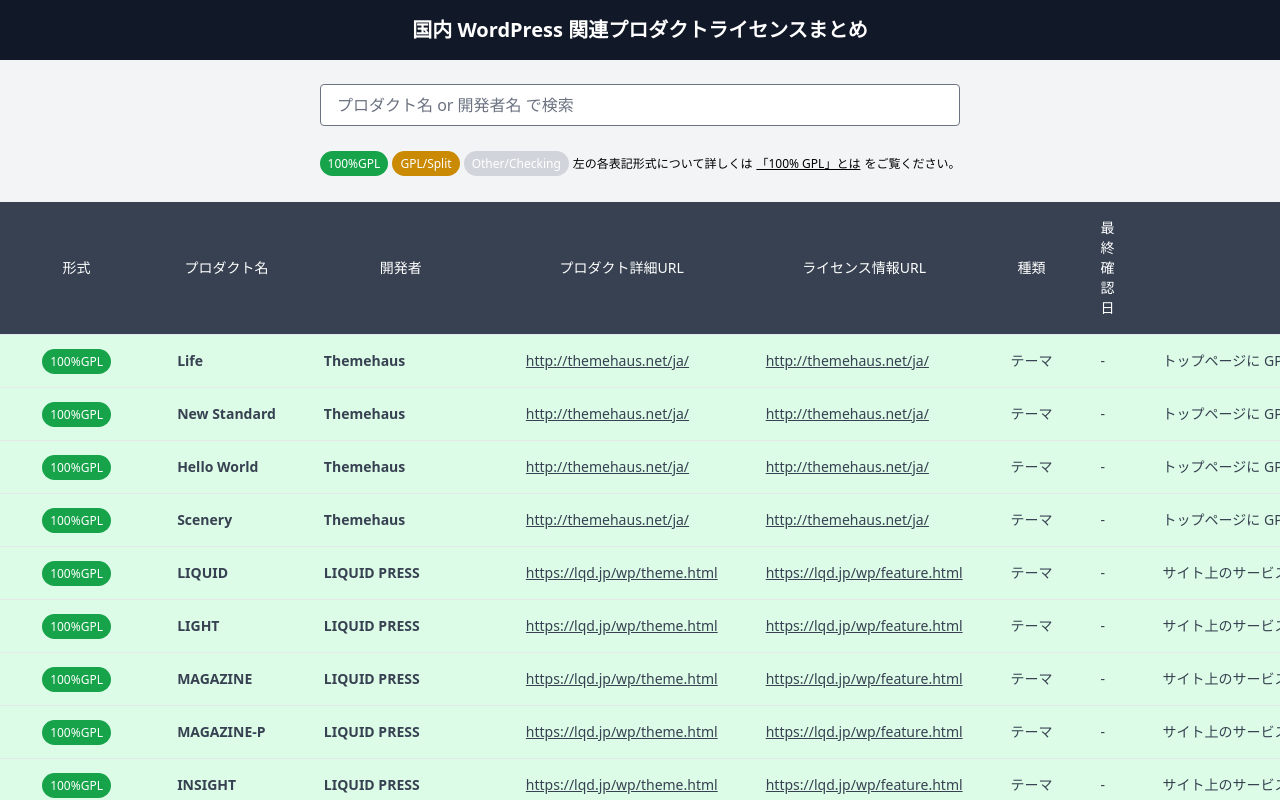
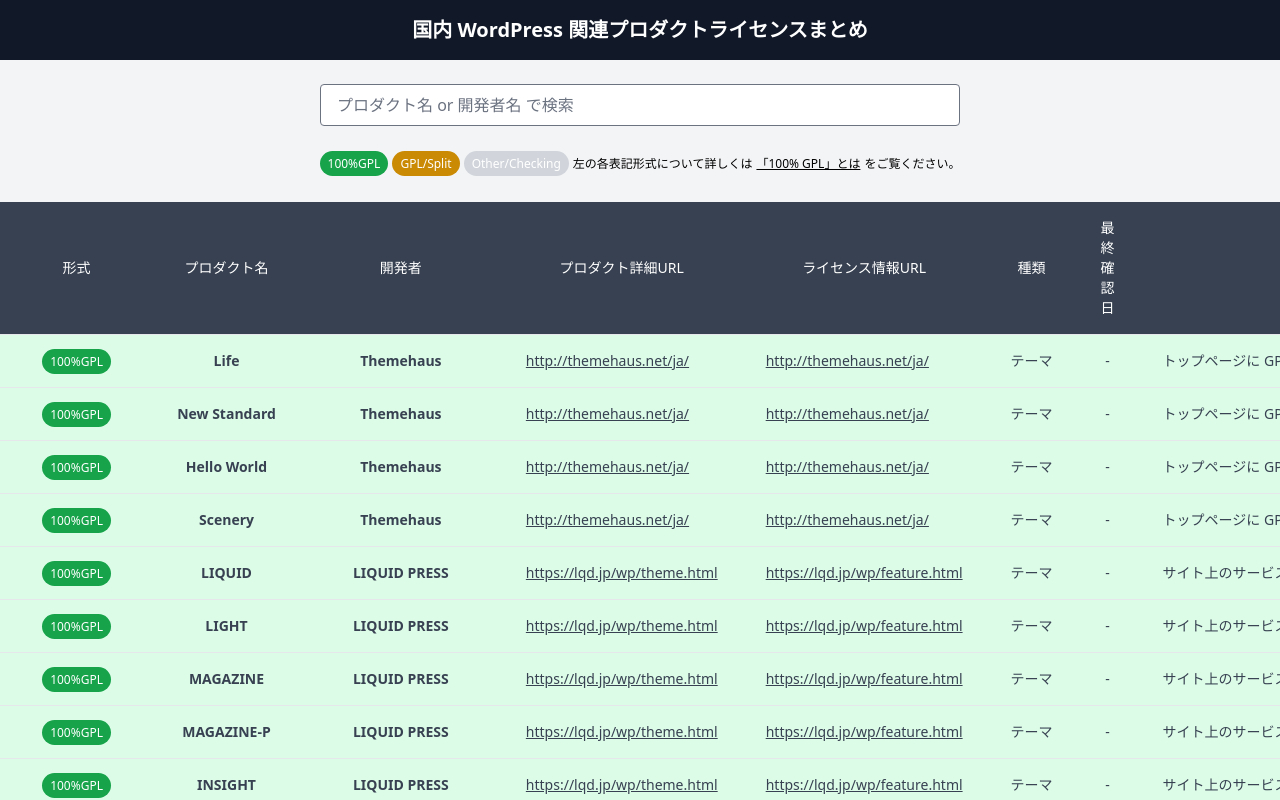
Before and after one commit to Olein-jp/wordpress-products-license-list, a Next.js app: page / in a window 1280 px wide. Shown: the top 800 px of the page. Built offline with nearby package versions, Linux system fonts and the light colour scheme.

Commit message:
react-feather icon 導入

```diff
--- a/package.json
+++ b/package.json
@@ -11,7 +11,8 @@
   "dependencies": {
     "next": "12.2.5",
     "react": "18.2.0",
-    "react-dom": "18.2.0"
+    "react-dom": "18.2.0",
+    "react-feather": "^2.0.10"
   },
   "devDependencies": {
     "@tailwindcss/forms": "^0.5.3",
--- a/src/components/TableTr.js
+++ b/src/components/TableTr.js
@@ -24,16 +24,20 @@
               {labelTitle}
             </span>
           </td>
-          <td className="table-td font-bold">{product.productName}</td>
-          <td className="table-td font-bold">{product.developer}</td>
+          <td className="table-td font-bold text-center">
+            {product.productName}
+          </td>
+          <td className="table-td font-bold text-center">
+            {product.developer}
+          </td>
           <td className="table-td">
             <TableLink url={product.detailUrl} />
           </td>
           <td className="table-td">
             <TableLink url={product.licenseUrl} />
           </td>
-          <td className="table-td">{product.type}</td>
-          <td className="table-td">{product.lastUpdate}</td>
+          <td className="table-td text-center">{product.type}</td>
+          <td className="table-td text-center">{product.lastUpdate}</td>
           <td className="table-td">{product.memo}</td>
         </tr>
       );
```
Also changed, not shown: 1 other file (tests, documents, lock files or other folders).
